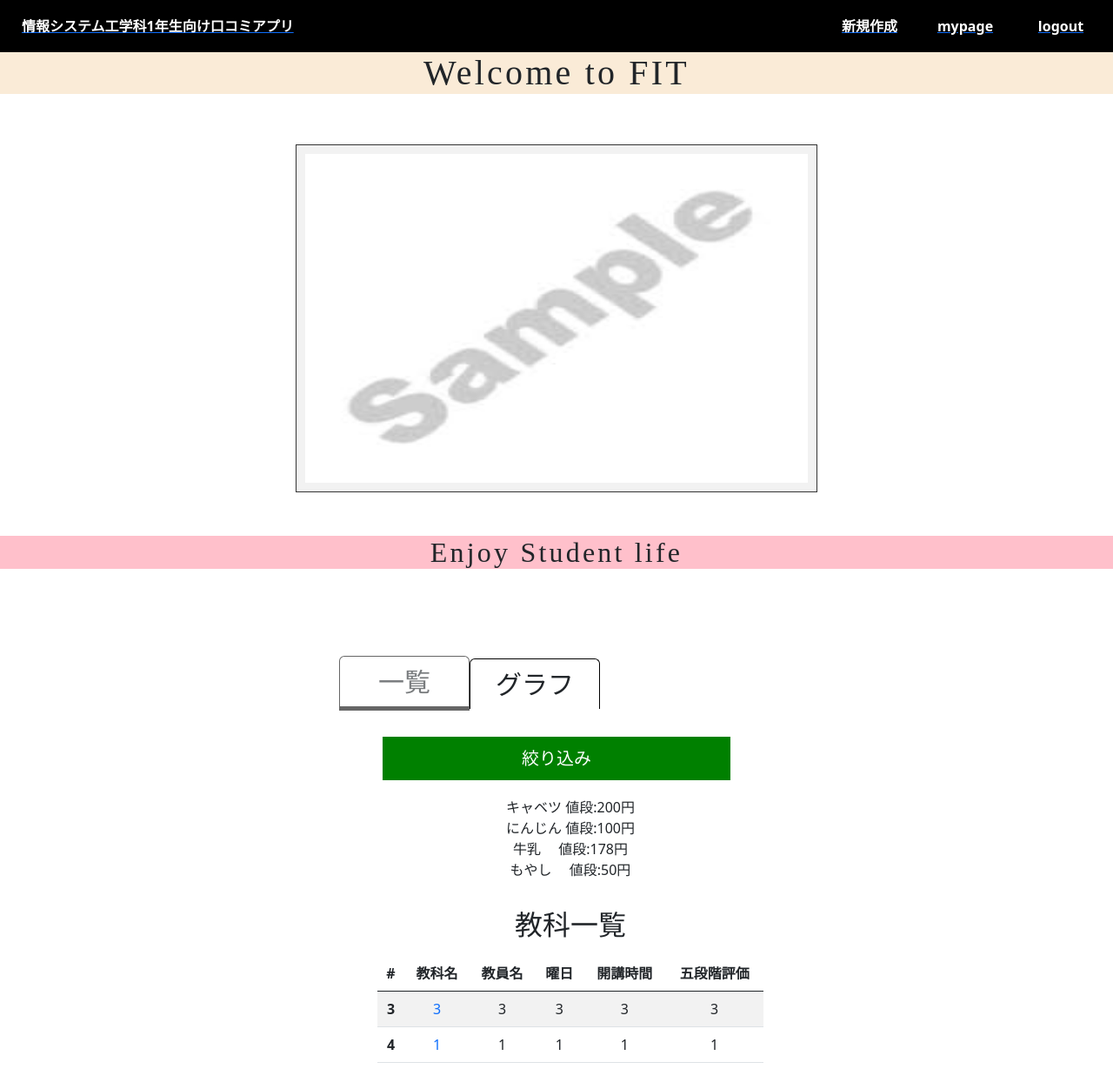
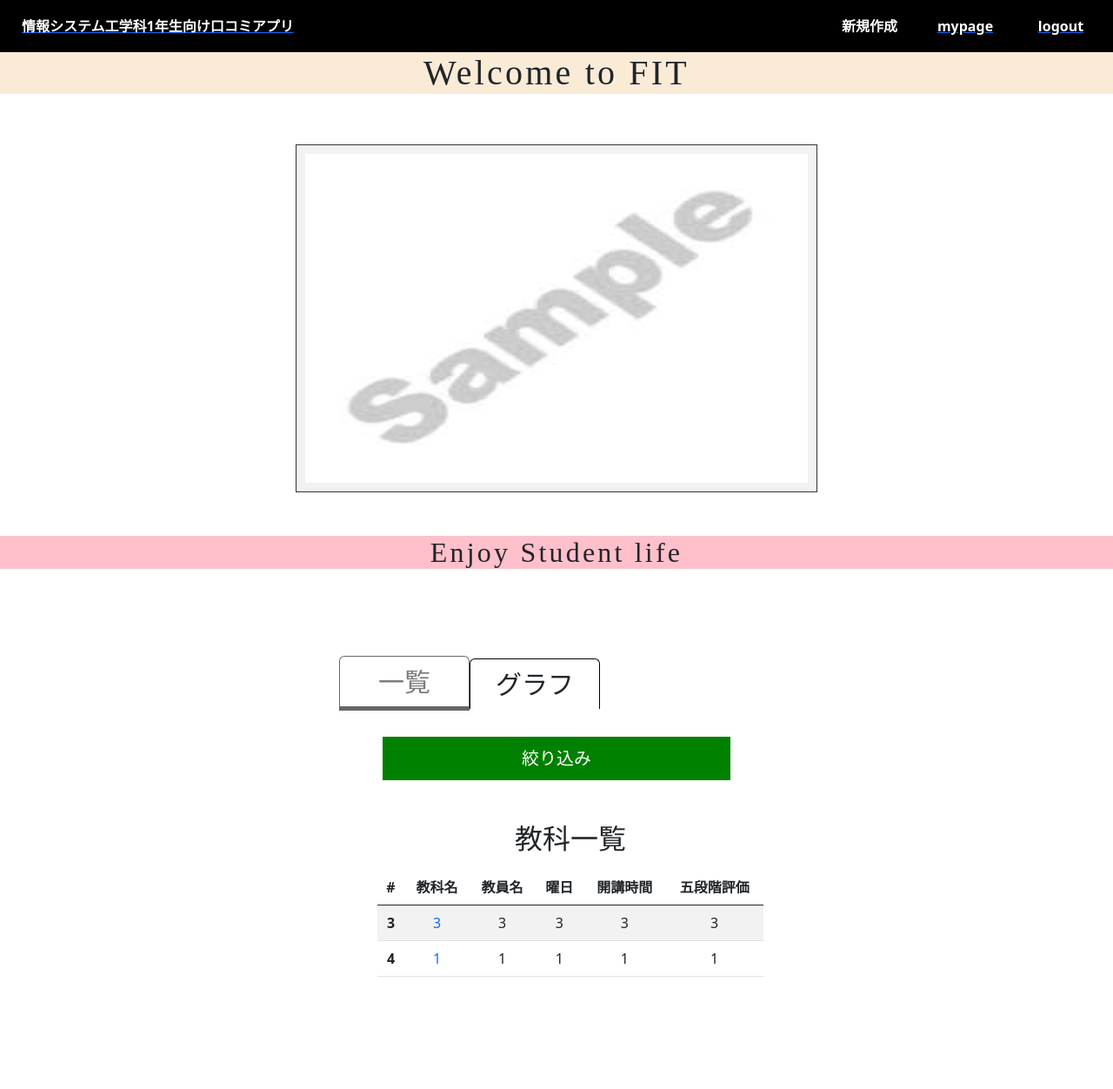
Before and after one commit to Zastenchivyy-Smolensky/information-systems, a Flask app: page / in a window 1280 px wide. Shown: the top 1252 px of the page at 87% size. After the commit the page ends 1123 px from the top, so only its background shows below. Run offline with Flask 2, Linux system fonts and the light colour scheme; a user stored in the database is signed in; data comes from the database, SQL or seed files in the repository; parts of the project's set-up code (start-up, migrations or seed data) failed here and were passed over.

Commit message:
レイアウト調整終了

```diff
--- a/templates/app/edit.html
+++ b/templates/app/edit.html
@@ -64,5 +64,6 @@
     </div>
   </body>
 </html>
+<script src="{{url_for('static', filename='javascript/modal.js')}}"></script>
 </body>
 </html>
--- a/templates/app/header.html
+++ b/templates/app/header.html
@@ -1,4 +1,4 @@
-<header>
+<header style="text-decoration: none">
   <div class="nav-header">
     <a href="{{url_for('index')}}">
       <div class="text" id="btn">情報システム工学科1年生向け口コミアプリ</div>
@@ -7,9 +7,7 @@
   </div>
   {% if current_user.is_authenticated %}
   <div class="item">
-    <a href="#">
-      <div class="text" id="modal-open">新規作成</div>
-    </a>
+    <div class="text" id="modal-open" style="cursor: pointer">新規作成</div>
     <div id="modal-bg"></div>
     <div id="modal-container">
       {% include "app/modal.html" %}
--- a/templates/app/modal.html
+++ b/templates/app/modal.html
@@ -13,7 +13,7 @@
     />
   </head>
   <body>
-    <h1 class="post_title">口コミ入力欄</h1>
+    <h1 class="post_title" style="text-align: center">口コミ入力欄</h1>
     <form action="add" method="post" enctype="multipart/form-data">
       <input
         class="form-control"
--- a/templates/app/section.html
+++ b/templates/app/section.html
@@ -39,18 +39,6 @@
           <span id="midashi"></span>
           <div class="table">
             <ul class="list">
-              <li class="list_item" data-kind="野菜" data-color="黄色">
-                キャベツ 値段:200円
-              </li>
-              <li class="list_item" data-kind="野菜" data-color="黄色">
-                にんじん 値段:100円
-              </li>
-              <li class="list_item" data-kind="野菜" data-color="黄色">
-                牛乳　 値段:178円
-              </li>
-              <li class="list_item" data-kind="野菜" data-color="黄色">
-                もやし　 値段:50円
-              </li>
               <div class="container mt-4">
                 <h2>教科一覧</h2>
                 <table class="table table-striped">
--- a/templates/app/show.html
+++ b/templates/app/show.html
@@ -21,6 +21,7 @@
     <div class="container mt-4">
       <h1>詳細ページ</h1>
       <div class="col-3">
+        {% if current_user.is_authenticated %}
         <a
           href="{{url_for('edit', id=review.id)}}"
           role="button"
@@ -30,6 +31,7 @@
         <form action="{{url_for('delete', id=review.id)}}" method="POST">
           <input class="btn btn-danger btn-sm" type="submit" value="削除" />
         </form>
+        {% endif %}
       </div>
       <h2>{{review.subject}}</h2>
       <p>{{review.teacher}}</p>
@@ -43,5 +45,6 @@
     </div>
   </body>
 </html>
+<script src="{{url_for('static', filename='javascript/modal.js')}}"></script>
 </body>
 </html>
--- a/templates/base.html
+++ b/templates/base.html
@@ -31,7 +31,7 @@
     ></script>
   </head>
   <body>
-    {% include "app/header.html" %} {% include "app/main.html" %} {% include
+    {% include"app/header.html" %} {% include "app/main.html" %} {% include
     "app/section.html" %} {% block content %}{% endblock %}
 
     <script src="{{url_for('static', filename='javascript/tab.js')}}"></script>
```
Also changed, not shown: templates/app/profile.html (+24 -2 lines).
